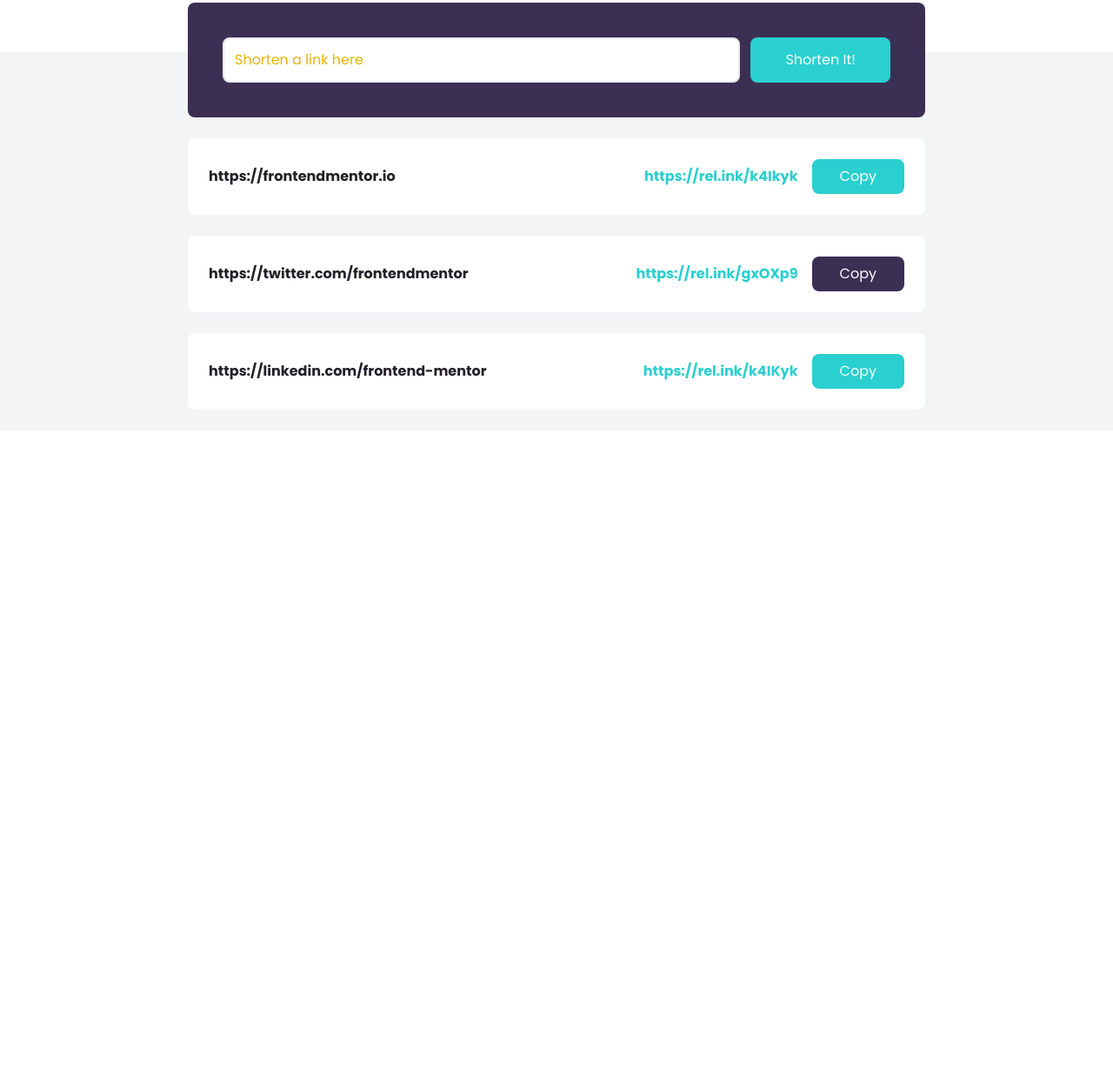
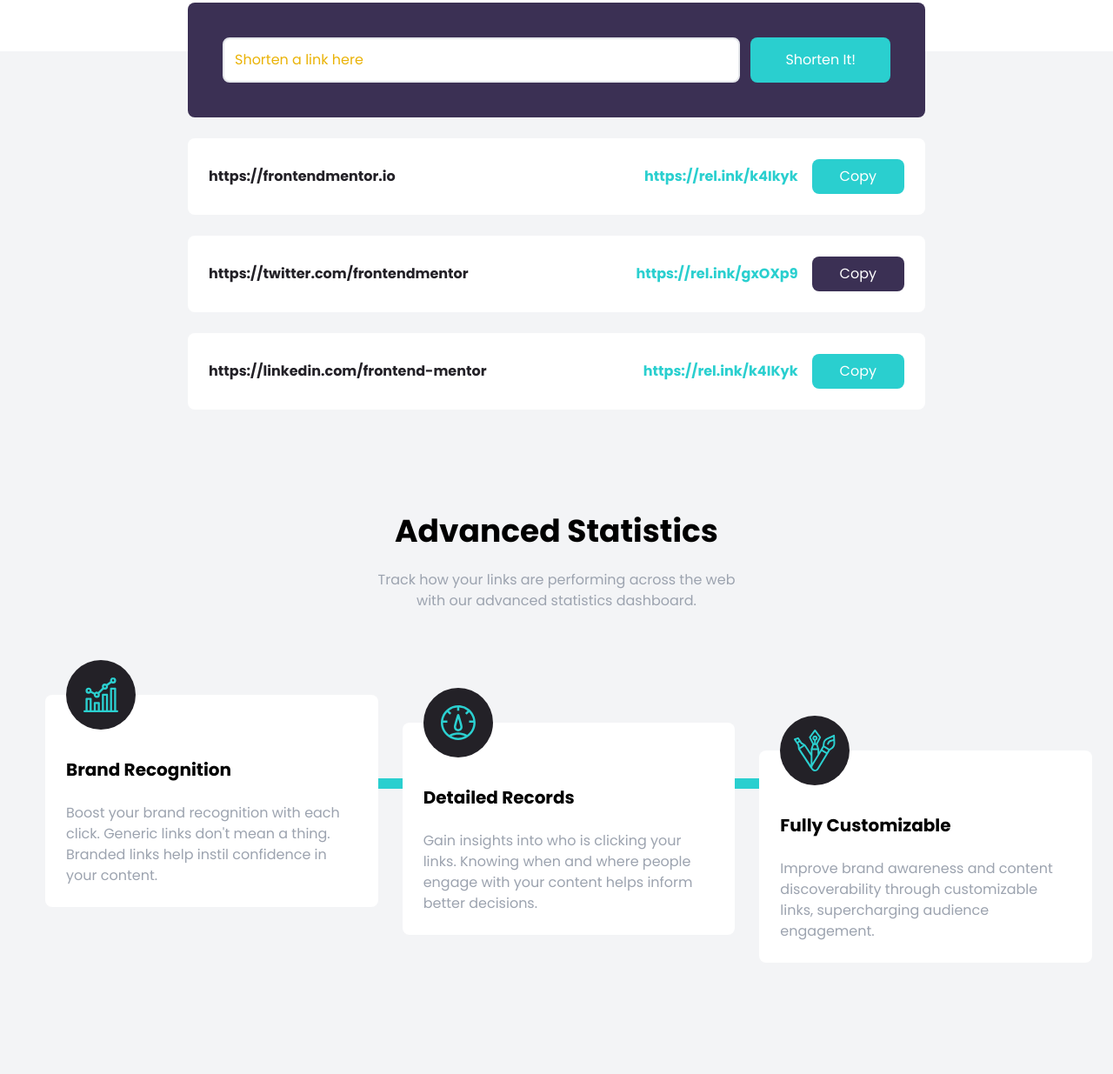
Before and after one commit to Ruslansabitov312/tw-shortly, a plain HTML site: page index.html in a window 1280 px wide. Shown: the part 685-1920 px from the top of the page at 87% size. Before the commit the page ends 1180 px from the top, so only its background shows below. Drawn offline with Linux system fonts and the light colour scheme.

Commit message:
Feature boxes

```diff
--- a/index.html
+++ b/index.html
@@ -65,7 +65,7 @@
         <!-- Content Container -->
         <div class="flex flex-col space-y-10 mb-44 lg:mt-16 lg:w-1/2 xl:mb-52">
           <h1
-            class="text-5xl font-bold text-center lg:text-6xl lg:max-w-md lg:text-leff"
+            class="text-5xl font-bold text-center lg:text-6xl lg:max-w-md lg:text-left"
           >
             More than just shorter links
           </h1>
@@ -86,7 +86,7 @@
         </div>
 
         <!-- Image -->
-        <div class="mb-24 mx-auto md:w-180 lg:mb-0 lg:2-1/2">
+        <div class="mb-24 mx-auto md:w-180 lg:mb-0 lg:w-1/2">
           <img src="images/illustration-working.svg" alt="" />
         </div>
       </div>
@@ -181,6 +181,101 @@
         </div>
       </div>
     </section>
+
+    <!-- Stats Section -->
+    <section id="stats" class="py-24 bg-gray-100">
+      <div class="container mx-auto px-3">
+        <h2 class="text-4xl mb-6 font-bold text-center">Advanced Statistics</h2>
+        <p class="max-w-xs mx-auto text-center text-gray-400 md:max-w-md">
+          Track how your links are performing across the web with our advanced
+          statistics dashboard.
+        </p>
+      </div>
+    </section>
+
+    <!-- Feature Box Section -->
+    <section id="features" class="pb-32 bg-gray-100">
+      <div
+        class="relative container flex flex-col items-start px-6 mx-auto md:flex-row md:space-x-7"
+      >
+        <!-- Horizontal Line -->
+        <div
+          class="hidden absolute top-24 w-10/12 left-16 h-3 bg-cyan md:block"
+        ></div>
+        <!-- Vertical Line -->
+        <div class="absolute w-2 left-1/2 h-full -ml-1 bg-cyan md:hidden"></div>
+
+        <!-- Box 1 -->
+        <div
+          class="relative flex flex-col p-6 space-y-6 bg-white rounded-lg md:w-1/3"
+        >
+          <!-- Image Positioning -->
+          <div class="absolute -ml-10 left-1/2 -top-10 md:left-16">
+            <!-- Image Container For Background & Center -->
+            <div
+              class="flex items-center justify-center w-20 h-20 p-4 rounded-full bg-veryDarkViolet"
+            >
+              <img src="images/icon-brand-recognition.svg" alt="" />
+            </div>
+          </div>
+          <h5
+            class="pt-6 text-xl font-bold text-center capitalize md:text-left"
+          >
+            Brand Recognition
+          </h5>
+          <p class="text-center text-gray-400 md:text-left">
+            Boost your brand recognition with each click. Generic links don't
+            mean a thing. Branded links help instil confidence in your content.
+          </p>
+        </div>
+        <!-- Box 2 -->
+        <div
+          class="relative flex flex-col mt-24 p-6 space-y-6 bg-white rounded-lg md:mt-8 md:w-1/3"
+        >
+          <!-- Image Positioning -->
+          <div class="absolute -ml-10 left-1/2 -top-10 md:left-16">
+            <!-- Image Container For Background & Center -->
+            <div
+              class="flex items-center justify-center w-20 h-20 p-4 rounded-full bg-veryDarkViolet"
+            >
+              <img src="images/icon-detailed-records.svg" alt="" />
+            </div>
+          </div>
+          <h5
+            class="pt-6 text-xl font-bold text-center capitalize md:text-left"
+          >
+            Detailed Records
+          </h5>
+          <p class="text-center text-gray-400 md:text-left">
+            Gain insights into who is clicking your links. Knowing when and
+            where people engage with your content helps inform better decisions.
+          </p>
+        </div>
+        <!-- Box 3 -->
+        <div
+          class="relative flex flex-col mt-24 p-6 space-y-6 bg-white rounded-lg md:mt-16 md:w-1/3"
+        >
+          <!-- Image Positioning -->
+          <div class="absolute -ml-10 left-1/2 -top-10 md:left-16">
+            <!-- Image Container For Background & Center -->
+            <div
+              class="flex items-center justify-center w-20 h-20 p-4 rounded-full bg-veryDarkViolet"
+            >
+              <img src="images/icon-fully-customizable.svg" alt="" />
+            </div>
+          </div>
+          <h5
+            class="pt-6 text-xl font-bold text-center capitalize md:text-left"
+          >
+            Fully Customizable
+          </h5>
+          <p class="text-center text-gray-400 md:text-left">
+            Improve brand awareness and content discoverability through
+            customizable links, supercharging audience engagement.
+          </p>
+        </div>
+      </div>
+    </section>
     <script src="js/script.js"></script>
   </body>
 </html>
```
Also changed, not shown: css/style.css.
